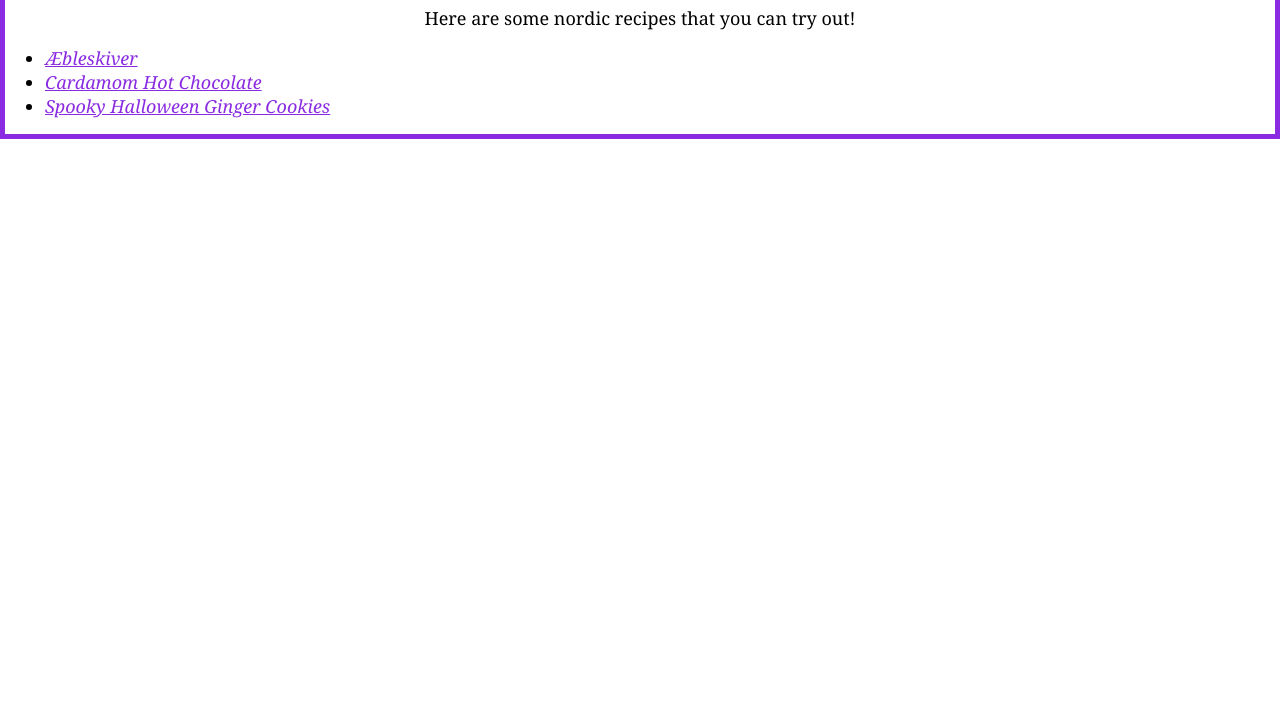
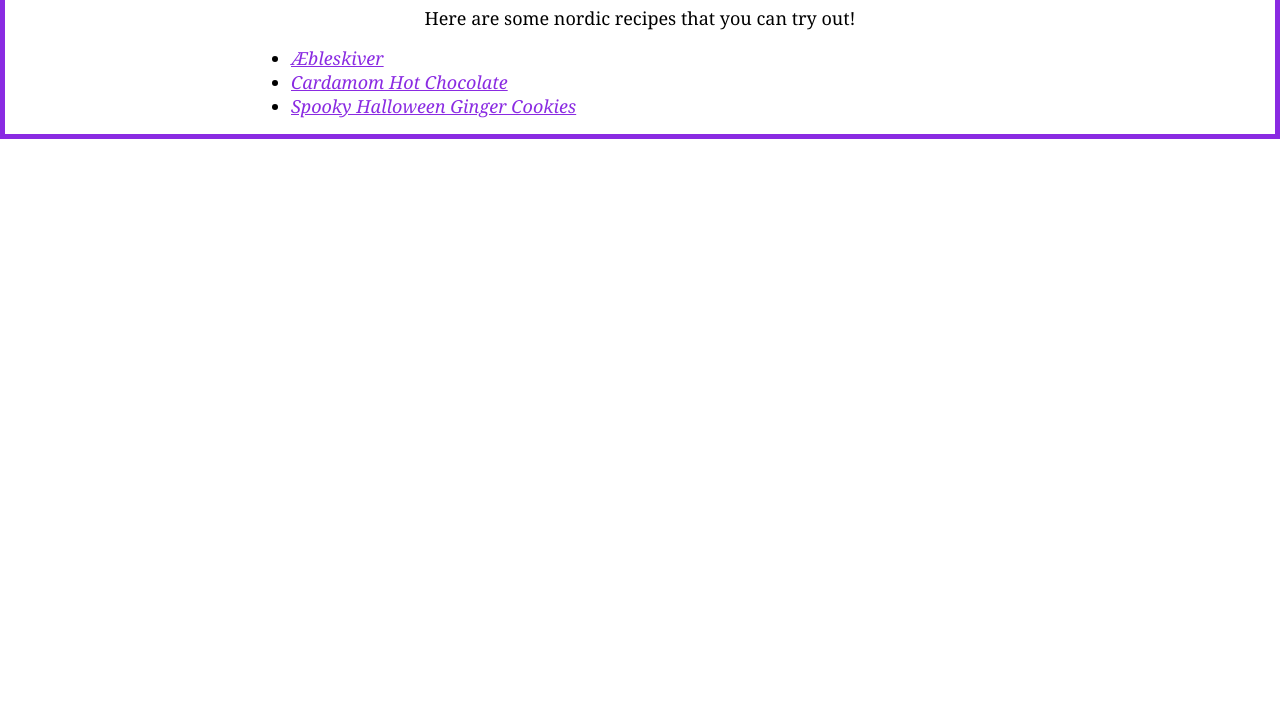
Before and after one commit to miguelangel-code/odin-recipes, a plain HTML site: page index.html in a window 1280 px wide. Shown: the part 85-800 px from the top of the page. Drawn offline with Linux system fonts and the light colour scheme.

Commit message:
Set the ingredient list's margin to '0px auto' so it's centered

```diff
--- a/styles.css
+++ b/styles.css
@@ -46,6 +46,10 @@ p, ol li {
 	margin: 10px auto
 }
 
+ul li {
+	margin: 0px auto;
+}
+
 img {
 	border: 2px solid blueviolet;
 }
```
